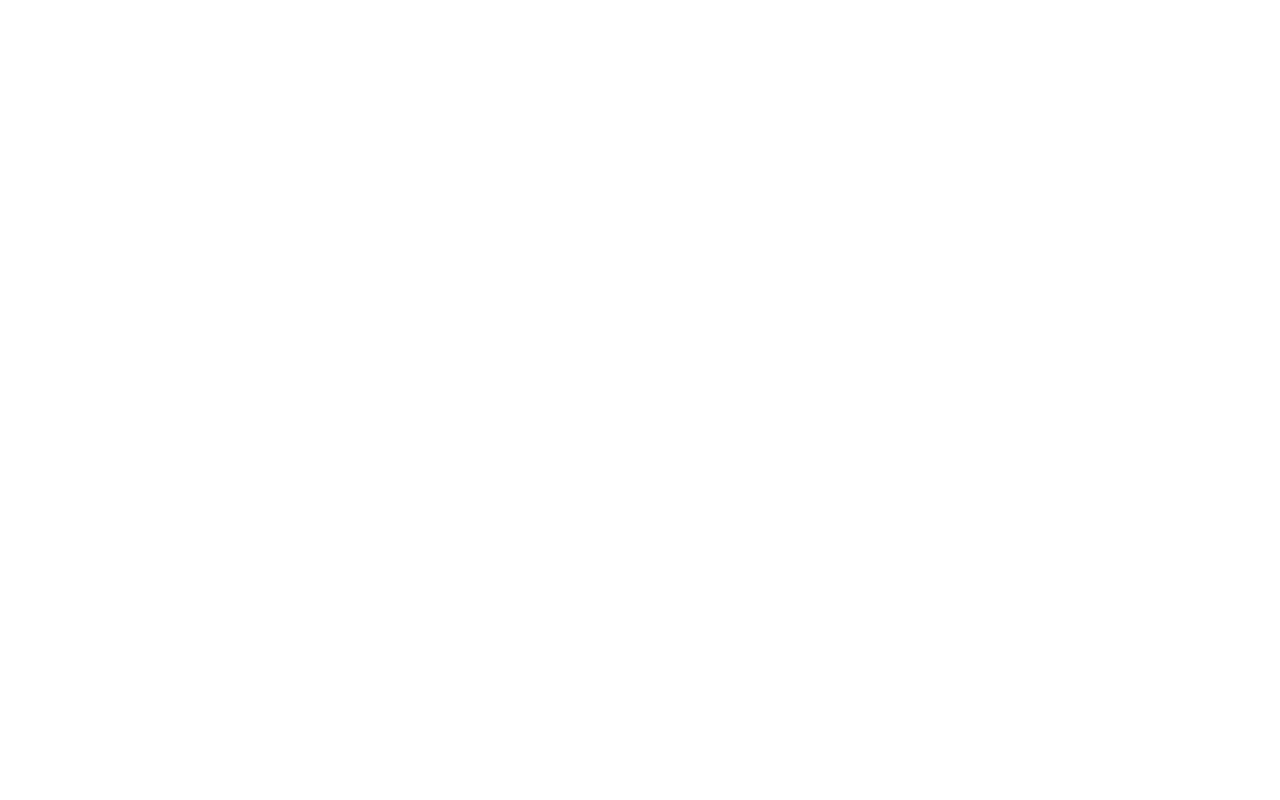
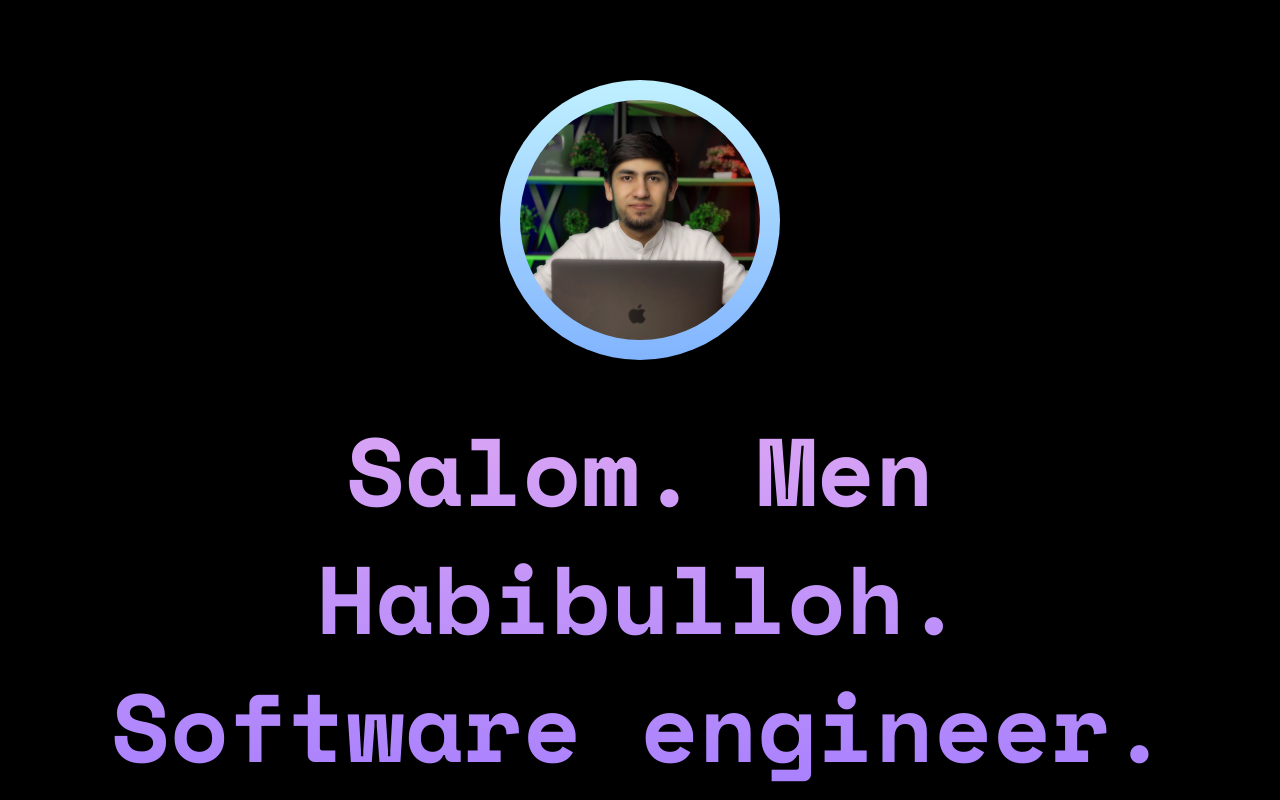
Before and after one commit to Habibullohnuriddin/story, a plain HTML site: page index.html in a window 1280 px wide. Shown: the top 800 px of the page. Drawn offline with nearby package versions, Linux system fonts and the light colour scheme.

Commit message:
2 ta section chala tugadi

```diff
--- a/index.html
+++ b/index.html
@@ -2,13 +2,46 @@
 <html lang="en">
 
 <head>
-    <meta charset="UTF-8">
-    <meta name="viewport" content="width=device-width, initial-scale=1.0">
+    <meta charset="UTF-8" />
+    <meta name="viewport" content="width=device-width, initial-scale=1.0" />
     <title>Story</title>
+    <link rel="stylesheet" href="./style.css">
 </head>
 
 <body>
+    <main>
+        <div class="container">
+            <section class="about">
+                <div class="about__wrapper">
+                    <img class="about__avatar" src="./src/avatar.jpg" alt="mening rasmim">
+                    <h1 class="about__name">Salom. Men Habibulloh. <br> Software engineer.</h1>
+                </div>
+            </section>
 
+            <section class="skills">
+                <h2 class="skills__title">Skills</h2>
+
+                <ul class="skills__list">
+                    <li class="skills__item">Frontend</li>
+                    <li class="skills__item">HTML</li>
+                    <li class="skills__item">CSS</li>
+                    <li class="skills__item">Python</li>
+                    <li class="skills__item">Git Hub</li>
+                    <li class="skills__item">Figma</li>
+                    <li class="skills__item">SQL</li>
+                    <li class="skills__item">Django</li>
+                    <li class="skills__item">Iogram</li>
+                </ul>
+
+                <h2 class="skills__design-title">Mening Frontenddagi yuksalishim</h2>
+
+                <p class="skilss__text">I started my career studying graphic design in 2006</p>
+                <p class="skilss__text">I started my career studying graphic design in 2006</p>
+
+            </section>
+
+        </div>
+    </main>
 </body>
 
 </html>
--- a/style.css
+++ b/style.css
@@ -0,0 +1,58 @@
+/* space mono link */
+@import url("https://fonts.googleapis.com/css2?family=Space+Mono:ital,wght@0,400;0,700;1,400;1,700&display=swap");
+
+* {
+  padding: 0;
+  margin: 0;
+  box-sizing: border-box;
+}
+
+body {
+  background-color: #000;
+}
+
+/* about style */
+
+.about {
+  padding: 80px 0 290px;
+
+  background-image: url("./src/makaron\ .svg");
+  background-repeat: no-repeat;
+
+  background-position: bottom;
+}
+
+.about__wrapper {
+  text-align: center;
+}
+
+.about__avatar {
+  width: 280px;
+  height: 280px;
+  border-radius: 50%;
+
+  padding: 20px;
+  background-image: linear-gradient(#bff0ff, #82b4ff);
+
+  margin-bottom: 42px;
+}
+
+.about__name {
+  margin: 0 auto;
+
+  font-size: 96px;
+  line-height: 128px;
+  letter-spacing: 0%;
+  font-family: "Space Mono", monospace;
+
+  background: -webkit-linear-gradient(#dba6f4, #a981fe);
+  -webkit-background-clip: text;
+  -webkit-text-fill-color: transparent;
+}
+/* about style finish */
+
+/* Skills style */
+.skills {
+}
+
+/* Skills style finish */
```
Also changed, not shown: src/avatar.jpg (added), src/makaron .svg (added), src/skills-cherepaxa.svg (added), src/skills-double-makaron.svg (added), src/skills-double-makaron2.svg (added), src/skills-star.svg (added), src/skilss-makaron.svg (added), 2 other files.
